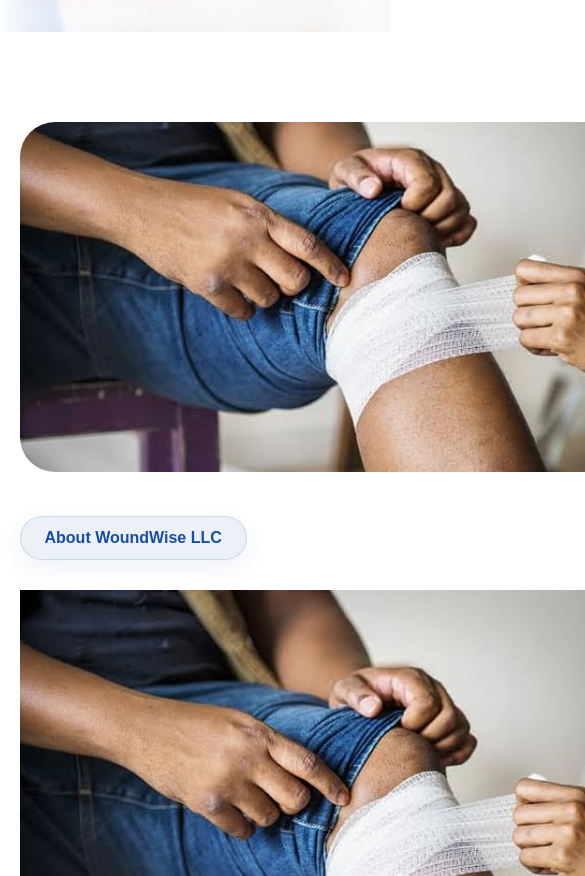
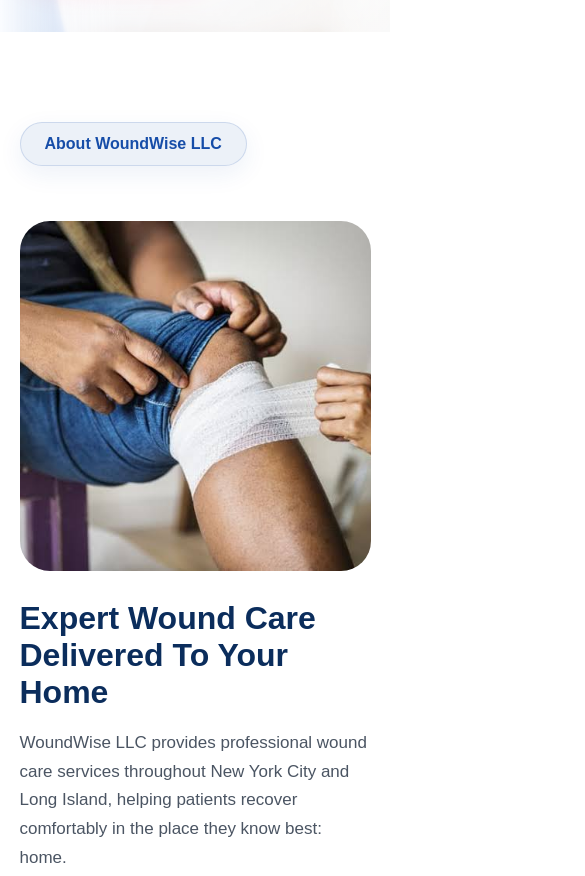
Before and after one commit to faodiallo001/wound-wise-LLC, a plain HTML site: page index.html in a window 390 px wide. Shown: the part 600-1476 px from the top of the page, 585 px wide, since content can reach past the window. Drawn offline with Linux system fonts and the light colour scheme.

Commit message:
Update style.css

```diff
--- a/css/style.css
+++ b/css/style.css
@@ -435,6 +435,10 @@ nav a.active{
 .about-image img:hover{
 
     transform:scale(1.03);
+}
+
+.about-mobile-image{
+  display:none;
 }
 
 .cards-3{
@@ -1030,8 +1034,25 @@ h2{
     gap:40px;
 }
 
+.about-grid{
+  grid-template-columns:1fr;
+  gap:40px;
+}
+
 .about-image{
-    order:-1;
+  display:none;
+}
+
+.about-mobile-image{
+  display:block;
+  margin:25px 0;
+}
+
+.about-mobile-image img{
+  width:100%;
+  height:350px;
+  object-fit:cover;
+  border-radius:30px;
 }
 
 .about-image img{
```
